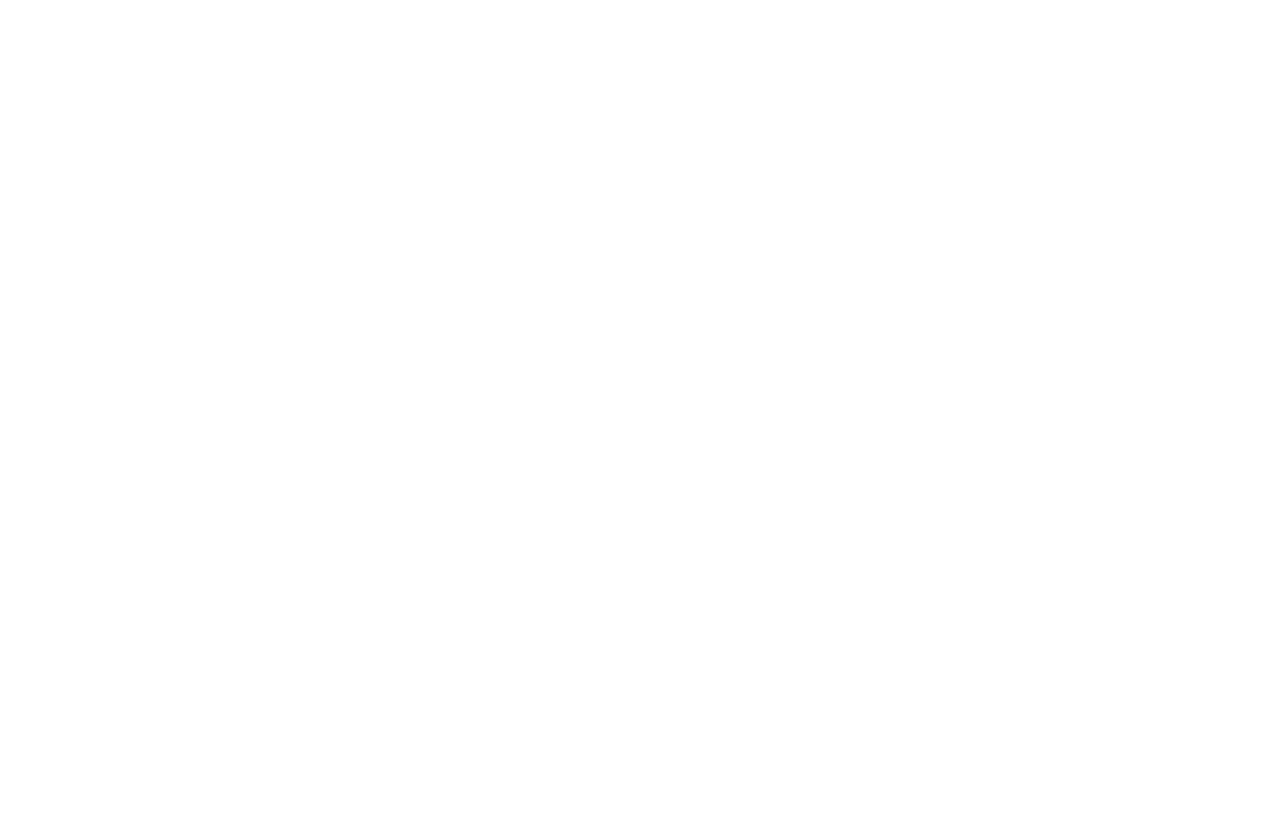
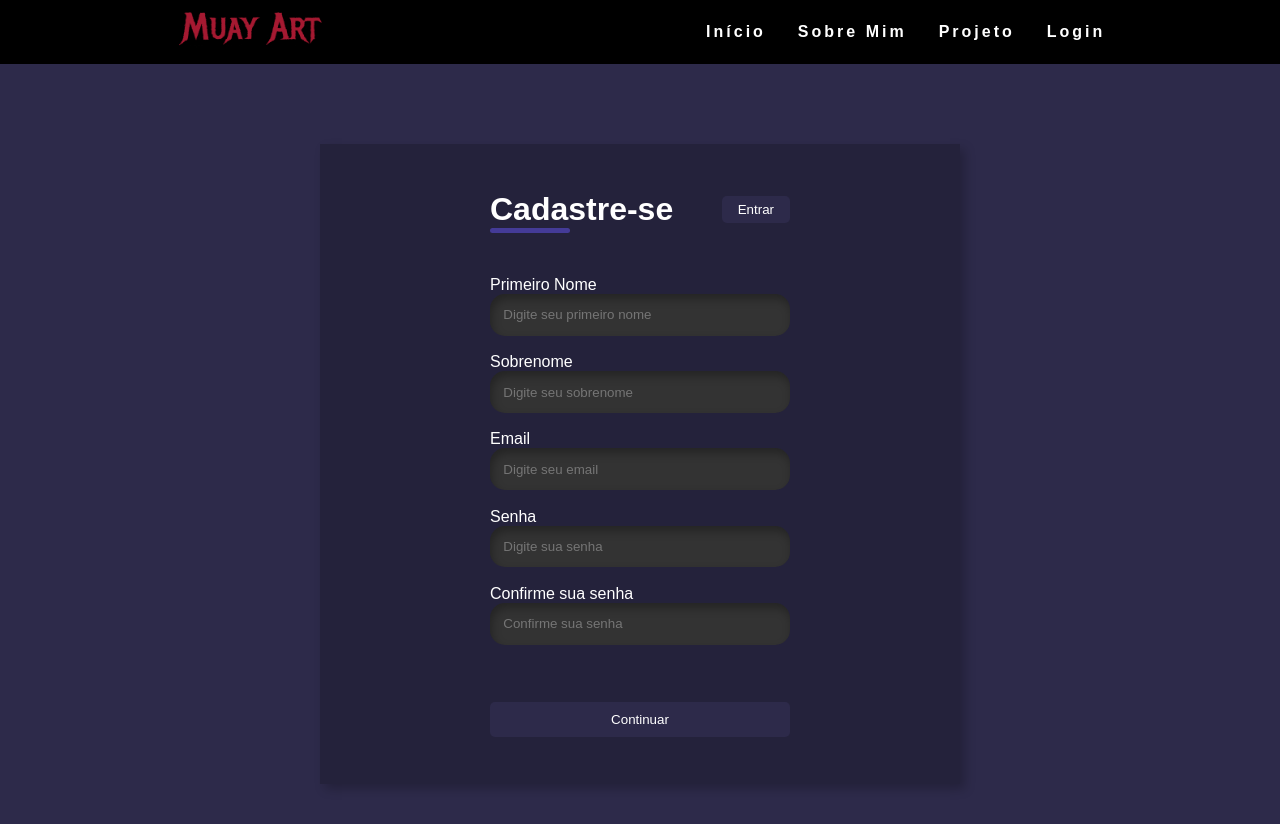
Before and after one commit to enricoferrer/Projeto-Individual, a plain HTML site: page Site/cadastro.html in a window 1280 px wide. Before the commit the page ends 800 px from the top, so only its background shows below. Drawn offline with Linux system fonts and the light colour scheme; a web font is replaced by a local one.

Commit message:
Tela de Cadastro feita

```diff
--- /dev/null
+++ b/Site/assets/css/styleCadastro.css
@@ -0,0 +1,200 @@
+@import url('https://fonts.googleapis.com/css2?family=Freeman&display=swap');
+
+main {
+    height: 100vh;
+    width: 100%;
+    display: flex;
+    justify-content: center;
+    align-items: center;
+    background: #2D2A4A ;
+}
+
+* {
+    margin: 0;
+    padding: 0;
+    box-sizing: border-box;
+    font-family: "Freeman", sans-serif;
+}
+
+label {
+    color:white;
+}
+
+a {
+    color: #fff;
+    text-decoration: none;
+    transition: 0.5s;
+}
+
+a :hover {
+    opacity: 0.7;
+}
+
+.logo {
+    width: 150px;
+    height: 40px;
+}
+
+.nav {
+    display: flex;
+    justify-content: space-around;
+    align-items: center;
+    background: #000000;
+    height: 8vh;
+    font-weight: bold;
+}
+
+.nav-list {
+    list-style: none;
+    display: flex;
+
+}
+
+.nav-list li {
+    letter-spacing: 3px;
+    margin-left: 32px;
+
+}
+
+.container {
+    width: 80%;
+    height: 80vh;
+    display: flex;
+    box-shadow: 5px 5px 10px rgba(0, 0, 0, .220);
+}
+
+.form-image{
+    width: 50%;
+    display: flex;
+    justify-content: center;
+    align-items: center;
+    background-color: rgb(0, 0, 0, 0.7);
+    padding: 1rem;
+}
+
+.form-image img{
+    width: 40rem;
+    height: 38rem;
+}
+
+.form {
+   width: 50%;
+   display: flex;
+   justify-content: center;
+   align-items: center;
+   flex-direction: column;
+   background-color: rgb(0, 0, 0, 0.2);
+   padding: 3rem;
+}
+
+.form-header {
+    margin-bottom:  3rem;
+    display: flex;
+    justify-content: space-between;
+    color: #fff;
+}
+
+.login-button {
+    display: flex;
+    align-items: center;
+}
+
+.login-button button {
+    border: none;
+    background-color: #2D2A4A;
+    padding: 0.4rem 1rem;
+    border-radius: 5px;
+    cursor: pointer;
+}
+
+.login-button button:hover {
+    background-color: #443b97;
+}
+
+.login-button button a {
+    text-decoration: none;
+    font-weight:500;
+    color: #fff;
+}
+
+.form-header h1::after {
+    content: "";
+    display: block;
+    width: 5rem;
+    height: 0.3rem;
+    background-color: #443b97 ;
+    margin: 0 auto;
+    position: absolute;
+    border-radius: 10px;
+}
+
+.input-group {
+    display: flex;
+    flex-wrap: wrap;
+    justify-content: space-between;
+    padding: 1rem 0;
+}
+
+.input-box {
+    display: flex;
+    flex-direction: column;
+    margin-bottom: 1.1rem;
+}
+
+.input-box input {
+    border: none;
+    outline: none;
+    width: 300px;
+    border-radius: 15px;
+    padding: 1em;
+    background-color: #333;
+    box-shadow: inset 2px 5px 10px rgba(0, 0, 0, 0.3);
+    transition: 300ms ease-in-out;
+}
+
+.input-box input:focus {
+    background-color: white;
+    transform: scale(1.05);
+    box-shadow: 13px 13px 100px #969696,
+        -13px -13px 100px #ffffff;
+}
+
+.continue-buttom button{
+    width: 100%;
+    margin-top: 2.5rem ;
+    border:none ;
+    background-color: #2D2A4A;
+    padding: 0.62rem;
+    border-radius: 5px;
+    cursor: pointer;
+}
+
+.continue-buttom button:hover{
+    background-color: #443b97;
+}
+
+@media screen and (max-width: 1330px) {
+    .form-image {
+        display: none;
+    }
+    .container {
+        width: 50%;
+    }
+    .form {
+        width: 100%;
+    }
+}
+
+@media screen and (max-width: 1064px){
+    .container {
+        width: 90%;
+        height: auto;
+    }
+    .input-group {
+        flex-direction: column;
+        overflow-y: scroll;
+        flex-wrap: nowrap;
+        max-height: 10rem;
+        padding-right: 5rem;
+    }
+}
--- a/Site/cadastro.html
+++ b/Site/cadastro.html
@@ -0,0 +1,78 @@
+<!DOCTYPE html>
+<html lang="en">
+
+<head>
+    <meta charset="UTF-8">
+    <meta name="viewport" content="width=device-width, initial-scale=1.0">
+    <title>Muay Art - Cadastro</title>
+    <link rel="stylesheet" href="../Site/assets/css/styleCadastro.css">
+</head>
+
+<body>
+    <header>
+        <nav class="nav">
+            <a class="logo" href="index.html"><img class="logo" src="../Site/assets/imagens/Muay Art (2).png" alt=""></a>
+            <ul class="nav-list">
+                <li><a href="../Site/index.html">Início</a></li>
+                <li><a href="/">Sobre Mim</a></li>
+                <li><a href="/">Projeto</a></li>
+                <div class="loginCont">
+                    <li><a href="../Site/login.html">Login</a></li>
+                </div>
+            </ul>
+        </nav>
+    </header>
+
+    <main>
+        <div class="container">
+            <div class="form-image">
+                <img src="../Site/assets/imagens/Sangmanee-Sathian-MuayThai-defeats-Azize-Hlali-at-ONE-MASTERS-OF-FATE-YKZ_8361.jpg" alt="">
+            </div>
+            <div class="form">
+                <form action="#">
+                    <div class="form-header">
+                        <div class="title">
+                            <h1>Cadastre-se</h1>
+                        </div>
+                        <div class="login-button">
+                            <button ><a href="../Site/login.html">Entrar</a></button>
+                        </div>
+                    </div>
+
+                    <div class="divInputs">
+                        <div class="input-box">
+                            <label for="firstname">Primeiro Nome</label>
+                            <input id="firstname" type="text" name="firstname" placeholder="Digite seu primeiro nome" required>
+                        </div>
+
+                        <div class="input-box">
+                            <label for="lastname">Sobrenome</label>
+                            <input id="lastname" type="text" name="lastname" placeholder="Digite seu sobrenome" required>
+                        </div>
+
+                        <div class="input-box">
+                            <label for="email">Email</label>
+                            <input id="email" type="email" name="email" placeholder="Digite seu email" required>
+                        </div>
+
+                        <div class="input-box">
+                            <label for="password">Senha</label>
+                            <input id="password" type="password" name="password" placeholder="Digite sua senha" required>
+                        </div>
+
+                        <div class="input-box">
+                            <label for="confirmpassword">Confirme sua senha</label>
+                            <input id="confirmpassword" type="password" name="confirmpassword" placeholder="Confirme sua senha" required>
+                        </div>
+                    </div>
+
+                    <div class="continue-buttom">
+                        <button><a href="#">Continuar</a></button>
+                    </div>
+                </form>
+            </div>
+        </div>
+    </main>
+</body>
+
+</html>
```
Also changed, not shown: Site/assets/css/styleLogin.css (+11 -1 lines), Site/login.html (+1 -1 lines), Site/assets/imagens/1000_F_181918364_y1LWOTJfifHeHusVZkV6XlWanMBDBgZ0.jpg (added), Site/assets/imagens/Rodtang-Jitmuangnon-Danial-Williams-ONE-on-TNT-I-6.jpg (added), Site/assets/imagens/Sangmanee-Sathian-MuayThai-defeats-Azize-Hlali-at-ONE-MASTERS-OF-FATE-YKZ_8361.jpg (added).
